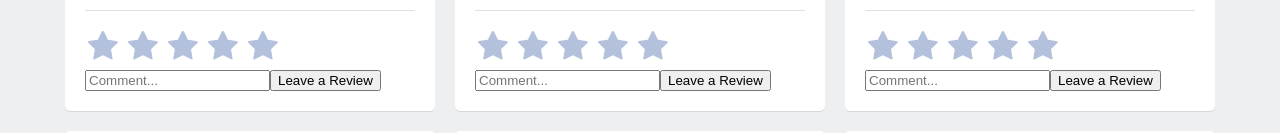
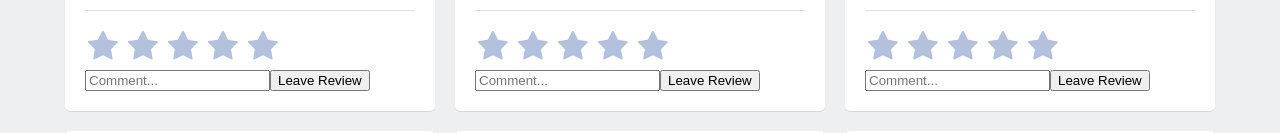
Before and after one commit to jasonyee1776/react-practice-state, a React (Create React App) app: page / in a window 1280 px wide. Shown: the part 454-587 px from the top of the page. Built offline with nearby package versions, Linux system fonts and the light colour scheme.

Commit message:
updated Reivew funcationality

```diff
--- a/src/components/App.js
+++ b/src/components/App.js
@@ -4,7 +4,7 @@ import Course from './Course';
 const App = (props) => {
 
   const handleAddReview = () => {
-    console.log(props.course)
+    console.dir("props.course")
   }
 
   return (
--- a/src/components/Course.js
+++ b/src/components/Course.js
@@ -16,7 +16,7 @@ const Course = (props) => {
       }
       <StarRating />
       <Review
-        handleAddReiview = { props.handleAddReiview }
+        handleAddReview = { props.handleAddReview }
       />
     </div>
   );
--- a/src/components/Review.js
+++ b/src/components/Review.js
@@ -8,25 +8,24 @@ class Review extends Component {
     // create function to update state from input value
 
     handleReivew = (e) => {
-        console.log(e.target.value)
-        this.setState({ reivew: e.target.value })
+        this.setState( { review: e.target.value})
     }
 
 
     // create function handle form submit to update Course data
     handleSubmit = (e) => {
         e.preventDefault()
-        if (this.state.review.trim() === '') {
+        if (this.state.review.trim() === "") {
+            console.log(this.state.review)
             alert('You can not submit an empty review')
             return false;
         } else {
-            //this.props.handleAddReiview()
-
-            alert("good job you successfully submitted")
+            this.props.handleAddReview()
         }
     }
 
     render() {
+        console.log(this.state.review)
         return (
             <form onSubmit={this.handleSubmit}>
                 <input
@@ -37,9 +36,8 @@ class Review extends Component {
                 />
                 <input
                     type='submit'
-                    value='Leave a Review'
+                    value='Leave Review'
                 />
-
             </form>
         )
     };
```
